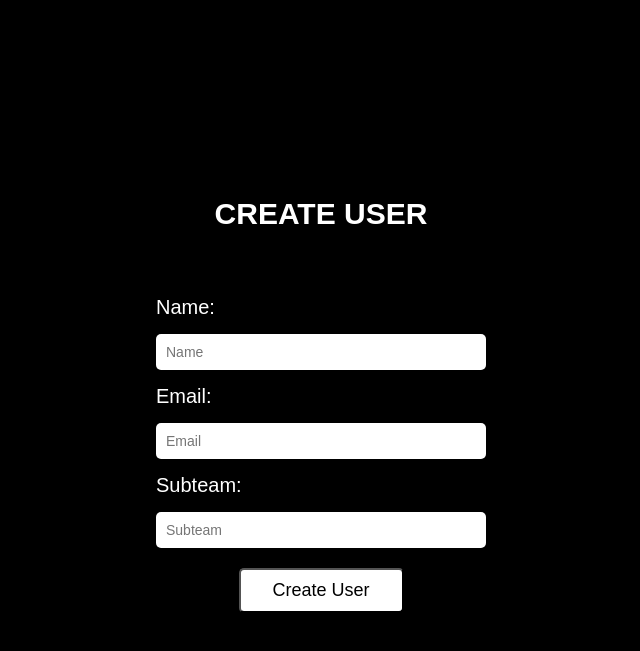
After one commit to gopher-motorsports/trackside-ops, a Django app: page /create_user in a window 1280 px wide. The commit adds this page. Shown: the top 651 px of the page, without its empty margins (319-959 px from the left). Run offline with Django 3.2, Linux system fonts and the light colour scheme.

Commit message:
backend for data log and user creation

```diff
--- /dev/null
+++ b/data_entry/templates/data_entry/createuser.html
@@ -0,0 +1,27 @@
+<!DOCTYPE html>
+{% load static %}
+<html lang="en">
+<head>
+    <meta charset="UTF-8">
+    <meta name="viewport" content="width=device-width, initial-scale=1.0">
+    <title>Trackside - Create User</title>
+    <link rel="stylesheet" href="{% static '/css/main.css' %}">
+</head>
+<body>
+    <div class="create-user">
+        <h1>Create User</h1>
+        <form action="{% url 'create_user' %}" method="post" class="user-form">
+            {% csrf_token %}
+            <div>
+                <p>Name: </p>
+                <input type="text" name="name" placeholder="Name">
+                <p>Email: </p>
+                <input type="text" name="email" placeholder="Email">
+                <p>Subteam: </p>
+                <input type="text" name="subteam" placeholder="Subteam">
+            </div>
+            <button type="submit" class="btn-createuser">Create User</button>
+        </form>
+    </div>
+</body>
+</html>
--- a/data_entry/urls.py
+++ b/data_entry/urls.py
@@ -3,6 +3,7 @@ from . import views
 
 urlpatterns = [
     path('', views.home, name='home'),
-    path('data_collection', views.collectData, name='data_collection'),
+    path('collectdata', views.collectData, name='collectdata'),
     path('view_data', views.viewData, name='view_data'),
+    path('create_user', views.createUser, name='create_user'),
 ]
--- a/data_entry/views.py
+++ b/data_entry/views.py
@@ -6,9 +6,89 @@ def home(request):
     return render(request, 'data_entry/home.html', context)
 
 def collectData(request):
-    context = {}
-    return render(request, 'data_entry/collectdata.html', context)
+    if request.method == 'POST':
+        weather = request.POST['weather']
+        temperature = request.POST['temperature']
+        driver = request.POST['driver']
+        location = request.POST['location']
+        track = request.POST['track']
+        fast_lap = request.POST['fast_lap']
+        tires = request.POST['tires']
+        tire_condition = request.POST['tire_condition']
+        engine = request.POST['engine']
+        software = request.POST['software']
+        comments = request.POST['comments']
+
+        context = {
+            'weather': weather,
+            'temperature': temperature,
+            'driver': driver,
+            'location': location,
+            'track': track,
+            'fast_lap': fast_lap,
+            'tires': tires,
+            'tire_condition': tire_condition,
+            'engine': engine,
+            'software': software,
+            'comments': comments,
+        }
+
+        Test.objects.create(
+            weather = weather,
+            temperature = temperature,
+            driver = driver,
+            location = location,
+            track = track,
+            fast_lap = fast_lap,
+            tires = tires,
+            tire_condition = tire_condition,
+            engine = engine,
+            software = software,
+            comments = comments
+        )
+
+        message = 'Data has been recorded'
+
+        return render(request, 'data_entry/collectdata.html', message)
+
+    else:
+        context = {}
+        return render(request, 'data_entry/collectdata.html', context)
 
 def viewData(request):
     context = {}
     return render(request, 'data_entry/viewdata.html', context)
+
+def createUser(request):
+    if request.method == 'POST':
+        name = request.POST['name']
+        email = request.POST['email']
+        subteam = request.POST['subteam']
+
+        context = {
+            'name': name,
+            'email': email,
+            'subteam': subteam,
+        }
+
+        if Person.objects.filter(email=email).exists():
+            message = "User already exist"
+            context = {
+                'message'
+            }
+            return render(request, 'data_entry/createuser.html', context)
+
+        else:
+            Person.objects.create(
+                name = name,
+                email = email,
+                subteam = subteam,
+            )
+
+            message = 'User has been created'
+
+            return render(request, 'data_entry/createuser.html', context)
+
+    else:
+        context = {}
+        return render(request, 'data_entry/createuser.html', context)
--- a/static/css/main.css
+++ b/static/css/main.css
@@ -457,3 +480,52 @@ textarea {
     cursor: pointer;
     transition: all 0.2 ease;
 }
+
+.user-form {
+    display: block;
+}
+
+.create-user {
+    position: absolute;
+    color: white;
+    top: 50%;
+    left: 50%;
+    transform: translate(-50%, -50%);
+    width: 350px;
+}
+
+.create-user h1 {
+    font-size: 30px;
+    text-align: center;
+    text-transform: uppercase;
+    margin: 40px 0;
+}
+
+.create-user p {
+    font-size: 20px;
+    margin: 15px 0;
+}
+
+.create-user input {
+    font-size: 14px;
+    padding: 10px 10px;
+    width: 100%;
+    border: 0;
+    border-radius: 5px;
+    outline: none;
+}
+
+.btn-createuser {
+    font-size: 18px;
+    margin: 20px 0;
+    margin-left: 25%;
+    padding: 10px 15px;
+    width: 50%;
+    border-radius: 5px;
+    background-color: #fff;
+    cursor: pointer;
+}
+
+.btn-createuser:hover {
+    background-color: rgb(216, 214, 214);
+}
```
Also changed, not shown: other parts of static/css/main.css (+24 -1 lines), data_entry/models.py (+8 -0 lines), data_entry/templates/data_entry/collectdata.html (+14 -13 lines), data_entry/templates/data_entry/home.html (+7 -2 lines), trackside_ops/settings.py (+14 -2 lines), data_entry/migrations/0002_auto_20201202_1817.py (added), data_entry/migrations/0003_person.py (added), data_entry/migrations/0004_remove_person_test.py (added), 1 other file.
